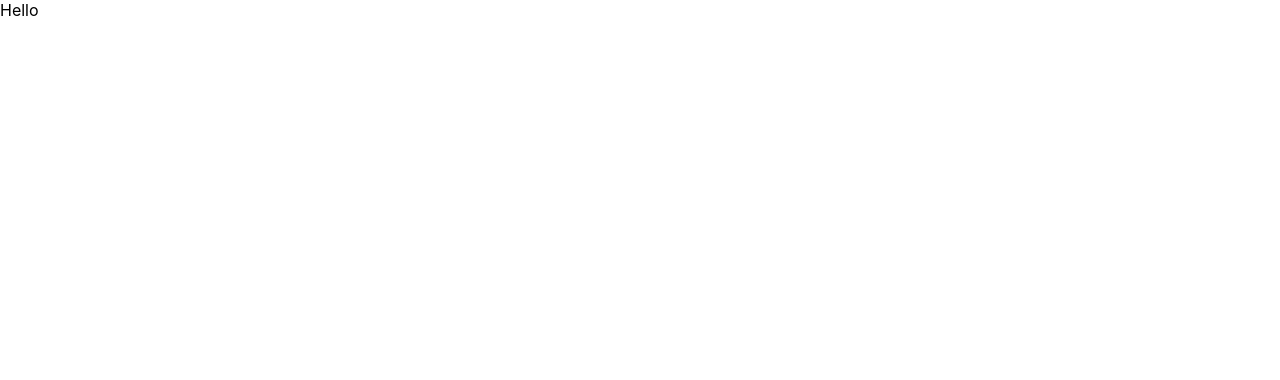
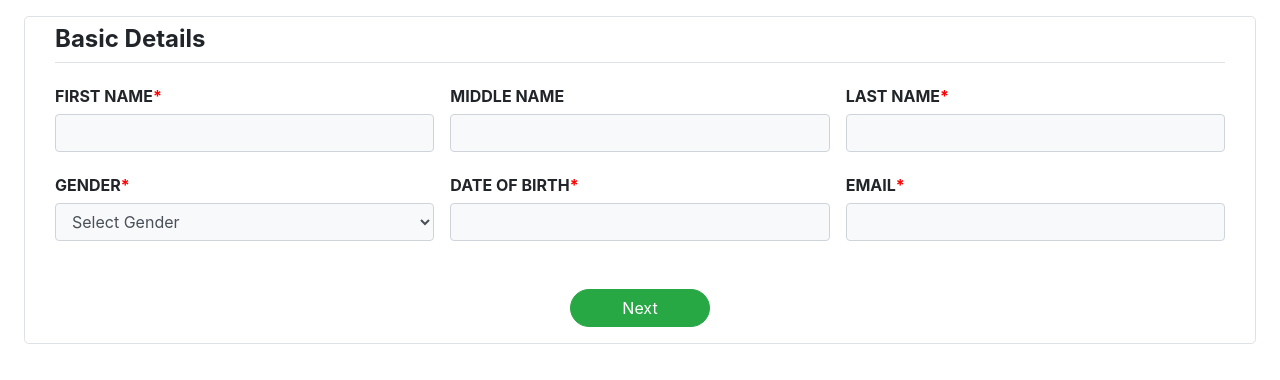
Before and after one commit to keyurs8589/employee, a React (Create React App) app: page / in a window 1280 px wide. Shown: the top 380 px of the page. Built offline with nearby package versions, Linux system fonts and the light colour scheme.

Commit message:
8-6-20 task complete

```diff
--- a/package.json
+++ b/package.json
@@ -6,7 +6,9 @@
     "@testing-library/jest-dom": "^4.2.4",
     "@testing-library/react": "^9.5.0",
     "@testing-library/user-event": "^7.2.1",
+    "bootstrap": "^4.5.0",
     "react": "^16.13.1",
+    "react-bootstrap": "^1.0.1",
     "react-dom": "^16.13.1",
     "react-scripts": "3.4.1"
   },
--- a/public/index.html
+++ b/public/index.html
@@ -24,6 +24,12 @@
       work correctly both with client-side routing and a non-root public URL.
       Learn how to configure a non-root public URL by running `npm run build`.
     -->
+    <link
+      rel="stylesheet"
+      href="https://maxcdn.bootstrapcdn.com/bootstrap/4.5.0/css/bootstrap.min.css"
+      integrity="sha384-9aIt2nRpC12Uk9gS9baDl411NQApFmC26EwAOH8WgZl5MYYxFfc+NcPb1dKGj7Sk"
+      crossorigin="anonymous"
+    />
     <title>React App</title>
   </head>
   <body>
--- a/src/App.js
+++ b/src/App.js
@@ -1,10 +1,11 @@
-import React from 'react';
-import './App.css';
+import React from "react";
+import "./styles/custom.css";
+import BasicDetails from "./components/BasicDetails";
 
 function App() {
   return (
     <div>
-        Hello
+      <BasicDetails />
     </div>
   );
 }
--- /dev/null
+++ b/src/components/BasicDetails.jsx
@@ -0,0 +1,137 @@
+import React, { useState } from "react";
+import {
+  Container,
+  Row,
+  Col,
+  FormControl,
+  Button,
+  Form,
+} from "react-bootstrap";
+
+const BasicDetails = () => {
+  const [basicDetails, setBasicDetails] = useState({
+    firstName: "",
+    middleName: "",
+    lastName: "",
+    gender: "Select Gender",
+    dateOfBirth: "",
+    email: "",
+  });
+
+  const basicDetailsChange = (e) => {
+    setBasicDetails({ ...basicDetails, [e.target.name]: e.target.value });
+  };
+
+  const displayDetails = () => {
+    basicDetails.firstName === "" ||
+    basicDetails.lastName === "" ||
+    basicDetails.gender === "Select Gender" ||
+    basicDetails.dateOfBirth === "" ||
+    basicDetails.email === ""
+      ? console.log("Please fill all the required field.")
+      : console.log(basicDetails);
+  };
+
+  return (
+    <div className="border rounded-lg h6 mx-4 my-3">
+      <Container className="px-0">
+        <Row className="border-bottom font-weight-bold py-2 mb-4 h4">
+          <Col className="p-0">Basic Details</Col>
+        </Row>
+        <Row className="mb-4">
+          <Col className="p-0">
+            <div className="text-uppercase font-weight-bold">
+              <label>first name</label>
+              <span className="required">*</span>
+            </div>
+            <FormControl
+              name="firstName"
+              value={basicDetails.firstName}
+              className="bg-light"
+              onChange={basicDetailsChange}
+            />
+          </Col>
+          <Col className="px-3">
+            <div className="text-uppercase font-weight-bold">
+              <label>middle name</label>
+            </div>
+            <FormControl
+              name="middleName"
+              value={basicDetails.middleName}
+              className="bg-light"
+              onChange={basicDetailsChange}
+            />
+          </Col>
+          <Col className="p-0">
+            <div className="text-uppercase font-weight-bold">
+              <label>last name</label>
+              <span className="required">*</span>
+            </div>
+            <FormControl
+              name="lastName"
+              value={basicDetails.lastName}
+              className="bg-light"
+              onChange={basicDetailsChange}
+            />
+          </Col>
+        </Row>
+        <Row className="mb-5">
+          <Col className="p-0">
+            <div className="text-uppercase font-weight-bold">
+              <label>gender</label>
+              <span className="required">*</span>
+            </div>
+            <Form.Control
+              as="select"
+              className="bg-light"
+              name="gender"
+              value={basicDetails.gender}
+              onChange={basicDetailsChange}
+            >
+              <option>Select Gender</option>
+              <option>Male</option>
+              <option>Female</option>
+            </Form.Control>
+          </Col>
+          <Col className="px-3">
+            <div className="text-uppercase font-weight-bold">
+              <label>date of birth</label>
+              <span className="required">*</span>
+            </div>
+            <FormControl
+              name="dateOfBirth"
+              value={basicDetails.dateOfBirth}
+              className="bg-light"
+              onChange={basicDetailsChange}
+            ></FormControl>
+          </Col>
+          <Col className="p-0">
+            <div className="text-uppercase font-weight-bold">
+              <label>email</label>
+              <span className="required">*</span>
+            </div>
+            <FormControl
+              name="email"
+              value={basicDetails.email}
+              className="bg-light"
+              onChange={basicDetailsChange}
+            />
+          </Col>
+        </Row>
+        <Row className="mb-3">
+          <Col className="p-0 text-center">
+            <Button
+              variant="success"
+              className="round-button"
+              onClick={displayDetails}
+            >
+              Next
+            </Button>
+          </Col>
+        </Row>
+      </Container>
+    </div>
+  );
+};
+
+export default BasicDetails;
--- /dev/null
+++ b/src/styles/custom.css
@@ -0,0 +1,7 @@
+.required {
+  color: red;
+}
+.round-button {
+    border-radius: 22.5px;
+    width: 140px;
+}
```
Also changed, not shown: 2 other files (tests, documents, lock files or other folders).
